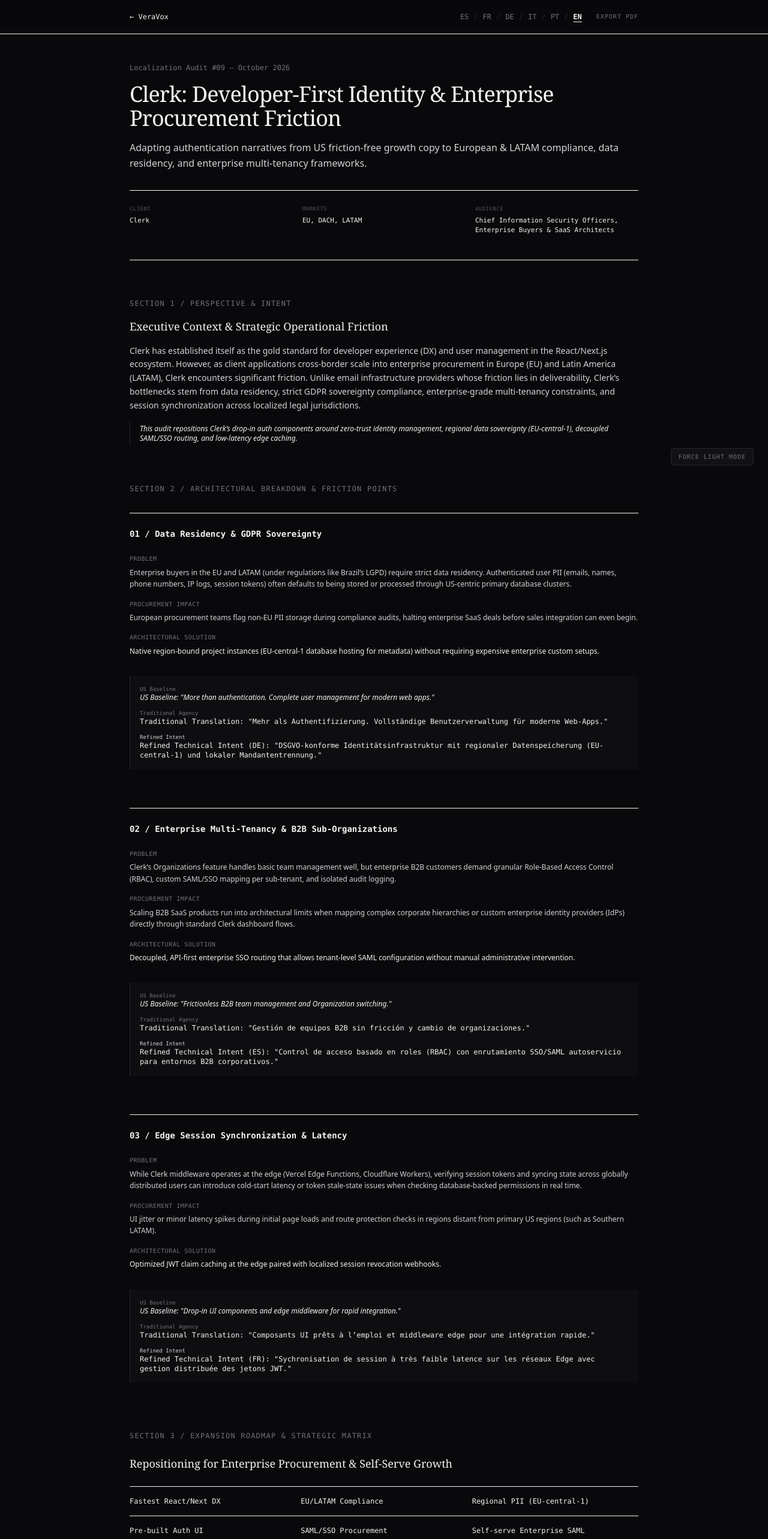
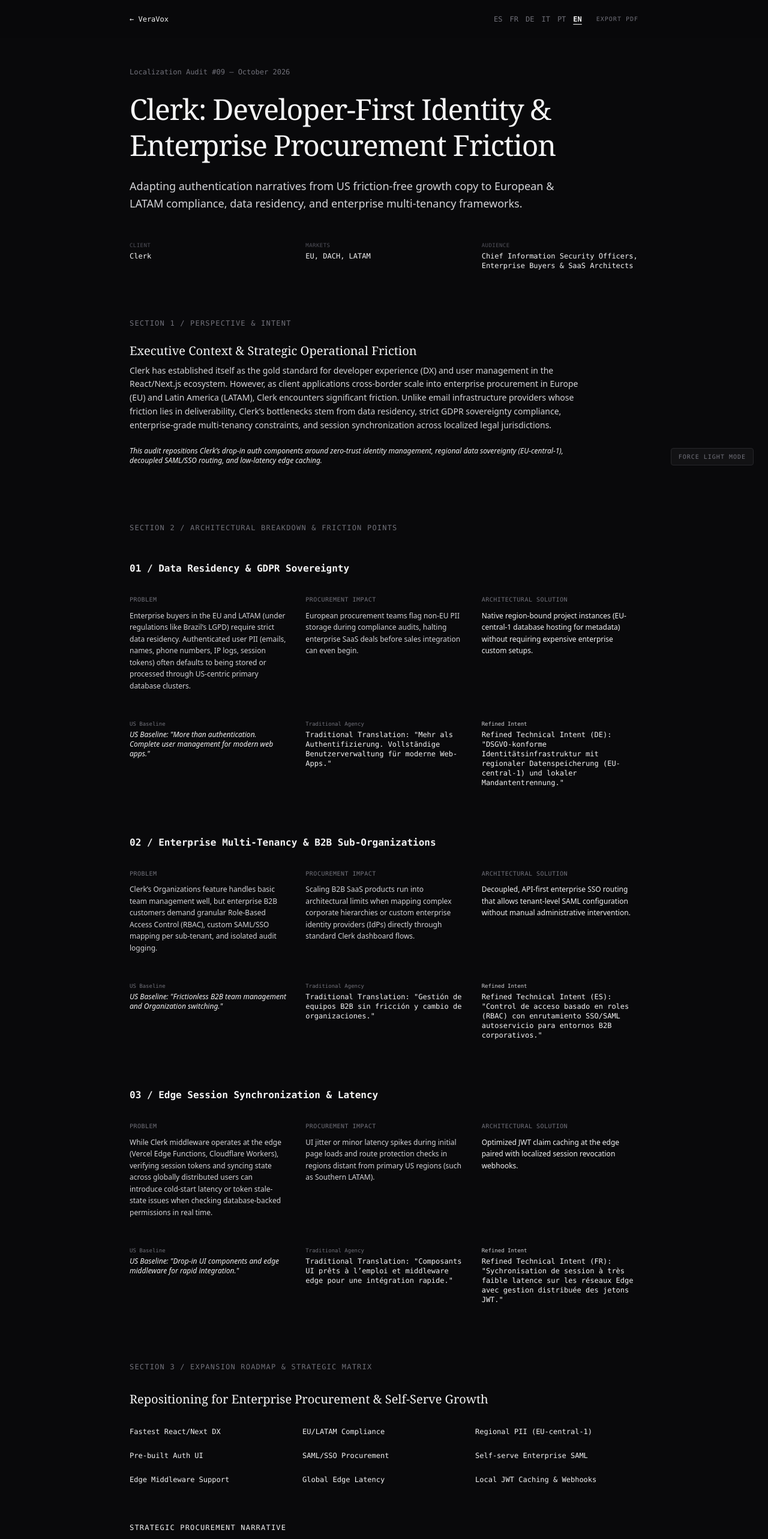
Before and after one commit to veravoxlocalization-create/Front, a Next.js app: page /audits/clerk in a window 1280 px wide. Shown: the top 2566 px of the page at 60% size. Built offline with nearby package versions, Linux system fonts and the light colour scheme.

Commit message:
Update page.tsx

```diff
--- a/app/audits/clerk/page.tsx
+++ b/app/audits/clerk/page.tsx
@@ -125,7 +125,7 @@
     summaryText: 'Um Großkunden in Europa zu gewinnen, muss Clerk vom "Indie-Liebling" zur "Enterprise-Sicherheitsplattform" reifen. Marketing und Dokumentation müssen DSGVO, SOC2 Type II und regionale Garantien gleichrangig mit Code-Beispielen präsentieren.',
 
     returnDir: '← Zurück zum Verzeichnis',
-    lblProblem: 'Problem',
+    lblProblem: 'Problema',
     lblImpact: 'Auswirkung',
     lblFix: 'Lösung',
     usBaseline: 'US-Ausgangslage',
@@ -383,7 +383,7 @@
     returnDir: '← Voltar ao Diretório',
     lblProblem: 'Problema',
     lblImpact: 'Impacto',
-    lblFix: 'Solução',
+    lblFix: 'Solución',
     usBaseline: 'Linha de Base (EUA)',
     tradAgency: 'Agência Tradicional',
     refinedIntent: 'Intenção Refinada'
@@ -435,27 +435,24 @@
           .print\\:hidden {
             display: none !important;
           }
-          .print\\:border-gray-300 {
-            border-color: #d1d5db !important;
-          }
           .print\\:text-black {
             color: #000000 !important;
           }
         }
       `}</style>
 
-      {/* MINIMAL TOP NAV */}
-      <header className="border-b border-ink-800 sticky top-0 bg-ink-950/95 backdrop-blur z-40 print:hidden">
-        <div className="max-w-4xl mx-auto px-6 h-14 flex items-center justify-between font-mono text-xs text-bone-400">
+      {/* TOP NAV — NO LINES */}
+      <header className="sticky top-0 bg-ink-950/95 backdrop-blur z-40 print:hidden">
+        <div className="max-w-4xl mx-auto px-6 h-16 flex items-center justify-between font-mono text-xs text-bone-400">
           <Link href="/" className="hover:text-bone-100 transition-colors">
             ← VeraVox
           </Link>
 
           <div className="flex items-center gap-6">
-            <div className="flex items-center gap-2">
+            <div className="flex items-center gap-3">
               {['es', 'fr', 'de', 'it', 'pt', 'en'].map((l) => (
-                <React.Fragment key={l}>
                 <button
+                  key={l}
                   onClick={() => setLang(l)}
                   className={`bg-transparent border-0 p-0 cursor-pointer transition-colors ${
                     lang === l ? 'text-bone-100 font-bold underline underline-offset-4' : 'text-bone-500 hover:text-bone-300'
@@ -463,8 +460,6 @@
                 >
                   {l.toUpperCase()}
                 </button>
-                  {l !== 'en' && <span className="text-ink-700">/</span>}
-                </React.Fragment>
               ))}
             </div>
 
@@ -479,22 +474,22 @@
       </header>
 
       {/* DOCUMENT BODY */}
-      <main className="max-w-4xl mx-auto px-6 pt-12 pb-24 print:pt-0 print:pb-0 print:px-0">
+      <main className="max-w-4xl mx-auto px-6 pt-12 pb-32 print:pt-0 print:pb-0 print:px-0">
 
         {/* HEADER */}
-        <header className="mb-16 border-b border-ink-800 pb-10 print:border-gray-300">
-          <div className="font-mono text-xs text-bone-500 mb-4 print:text-gray-600">
+        <header className="mb-20 print:mb-12">
+          <div className="font-mono text-xs text-bone-500 mb-6 print:text-gray-600">
             {t.navTag} — {t.date}
           </div>
 
-          <h1 className="font-display font-medium text-3xl md:text-4xl text-bone-100 tracking-tight mb-4 print:text-black">
+          <h1 className="font-display font-medium text-3xl md:text-5xl text-bone-100 tracking-tight mb-6 leading-tight print:text-black">
             {t.title}
           </h1>
-          <p className="text-base text-bone-300 mb-8 leading-relaxed print:text-gray-700">
+          <p className="text-base md:text-lg text-bone-300 mb-12 leading-relaxed print:text-gray-700 max-w-3xl">
             {t.subtitle}
           </p>
 
-          <div className="grid grid-cols-3 gap-4 font-mono text-[11px] text-bone-400 border-t border-ink-800 pt-6 print:border-gray-300 print:text-gray-700">
+          <div className="grid grid-cols-3 gap-8 font-mono text-xs text-bone-400 print:text-gray-700">
             <div>
               <span className="text-bone-600 block uppercase tracking-wider text-[9px] mb-1 print:text-gray-500">Client</span>
               {t.client}
@@ -511,52 +506,52 @@
         </header>
 
         {/* SECTION 1 */}
-        <section className="mb-16">
-          <h2 className="font-mono text-xs uppercase tracking-widest text-bone-500 mb-4 print:text-black print:font-bold">
+        <section className="mb-24">
+          <h2 className="font-mono text-xs uppercase tracking-widest text-bone-500 mb-6 print:text-black print:font-bold">
             {t.s1Title}
           </h2>
-          <div className="space-y-4 text-bone-200 leading-relaxed text-sm print:text-gray-800">
-            <h3 className="font-display text-lg text-bone-100 print:text-black">
+          <div className="space-y-4 text-bone-200 leading-relaxed text-sm print:text-gray-800 max-w-3xl">
+            <h3 className="font-display text-xl text-bone-100 mb-2 print:text-black">
               {t.overviewHeading}
             </h3>
-            <p className="text-bone-300">{t.overviewBody}</p>
-            <p className="text-bone-400 italic text-xs border-l border-ink-700 pl-4 py-1 print:border-gray-400 print:text-gray-600">
+            <p className="text-bone-300 leading-relaxed">{t.overviewBody}</p>
+            <p className="text-bone-400 italic text-xs pt-2 print:text-gray-600">
               {t.overviewSub}
             </p>
           </div>
         </section>
 
         {/* SECTION 2: EDITORIAL BREAKDOWN */}
-        <section className="mb-20">
-          <h2 className="font-mono text-xs uppercase tracking-widest text-bone-500 mb-8 print:text-black print:font-bold">
+        <section className="mb-24">
+          <h2 className="font-mono text-xs uppercase tracking-widest text-bone-500 mb-12 print:text-black print:font-bold">
             {t.s2Title}
           </h2>
 
-          <div className="space-y-16">
+          <div className="space-y-20">
             {blocks.map((item, idx) => (
-              <div key={idx} className="border-t border-ink-800 pt-6 print:border-gray-300">
-                <h3 className="font-mono text-sm font-semibold text-bone-100 mb-6 print:text-black">
+              <div key={idx} className="space-y-8">
+                <h3 className="font-mono text-base font-semibold text-bone-100 print:text-black">
                   {item.title}
                 </h3>
 
                 {/* ARCHITECTURAL TRIO */}
-                <div className="space-y-4 text-xs leading-relaxed mb-8">
+                <div className="grid grid-cols-1 md:grid-cols-3 gap-8 text-xs leading-relaxed">
                   <div>
-                    <span className="font-mono text-[10px] uppercase tracking-wider text-bone-500 block mb-1 print:text-gray-600">
+                    <span className="font-mono text-[10px] uppercase tracking-wider text-bone-500 block mb-2 print:text-gray-600">
                       {t.lblProblem}
                     </span>
                     <p className="text-bone-300 print:text-gray-800">{item.problem}</p>
                   </div>
 
                   <div>
-                    <span className="font-mono text-[10px] uppercase tracking-wider text-bone-500 block mb-1 print:text-gray-600">
+                    <span className="font-mono text-[10px] uppercase tracking-wider text-bone-500 block mb-2 print:text-gray-600">
                       {t.lblImpact}
                     </span>
                     <p className="text-bone-300 print:text-gray-800">{item.impact}</p>
                   </div>
 
                   <div>
-                    <span className="font-mono text-[10px] uppercase tracking-wider text-bone-500 block mb-1 print:text-gray-600">
+                    <span className="font-mono text-[10px] uppercase tracking-wider text-bone-500 block mb-2 print:text-gray-600">
                       {t.lblFix}
                     </span>
                     <p className="text-bone-200 print:text-black">{item.fix}</p>
@@ -564,18 +559,20 @@
                 </div>
 
                 {/* COPY COMPARISON */}
-                <div className="bg-ink-900/60 p-4 border-l border-ink-700 space-y-3 text-xs print:bg-gray-50 print:border-gray-400">
+                <div className="space-y-4 text-xs pt-4">
+                  <div className="grid grid-cols-1 md:grid-cols-3 gap-8">
                     <div>
-                    <span className="font-mono text-[9px] text-bone-500 block print:text-gray-500">{t.usBaseline}</span>
+                      <span className="font-mono text-[9px] text-bone-500 block mb-1 print:text-gray-500">{t.usBaseline}</span>
                       <p className="text-bone-400 italic print:text-gray-700">{item.us}</p>
                     </div>
                     <div>
-                    <span className="font-mono text-[9px] text-bone-500 block print:text-gray-500">{t.tradAgency}</span>
+                      <span className="font-mono text-[9px] text-bone-500 block mb-1 print:text-gray-500">{t.tradAgency}</span>
                       <p className="text-bone-400 font-mono print:text-gray-700">{item.trad}</p>
                     </div>
                     <div>
-                    <span className="font-mono text-[9px] text-bone-300 block print:text-black">{t.refinedIntent}</span>
+                      <span className="font-mono text-[9px] text-bone-300 block mb-1 print:text-black">{t.refinedIntent}</span>
                       <p className="text-bone-100 font-mono font-medium print:text-black">{item.refined}</p>
+                    </div>
                   </div>
                 </div>
               </div>
@@ -584,33 +581,33 @@
         </section>
 
         {/* SECTION 3: ROADMAP & MATRIX */}
-        <section className="mb-20">
-          <h2 className="font-mono text-xs uppercase tracking-widest text-bone-500 mb-6 print:text-black print:font-bold">
+        <section className="mb-24">
+          <h2 className="font-mono text-xs uppercase tracking-widest text-bone-500 mb-8 print:text-black print:font-bold">
             {t.s3Title}
           </h2>
 
-          <h3 className="font-display text-lg text-bone-100 mb-6 print:text-black">{t.s3Heading}</h3>
+          <h3 className="font-display text-xl text-bone-100 mb-8 print:text-black">{t.s3Heading}</h3>
 
-          {/* MINIMAL ROADMAP LIST */}
-          <div className="border-t border-ink-800 divide-y divide-ink-800 font-mono text-xs mb-12 print:border-gray-300 print:divide-gray-300">
-            <div className="py-4 grid grid-cols-1 md:grid-cols-3 gap-2">
+          {/* MINIMAL ROADMAP SPACING */}
+          <div className="space-y-6 font-mono text-xs mb-16">
+            <div className="grid grid-cols-1 md:grid-cols-3 gap-4">
               <span className="text-bone-100 print:text-black">{t.r1Strength}</span>
               <span className="text-bone-400 print:text-gray-600">{t.r1Bottleneck}</span>
               <span className="text-bone-200 font-medium print:text-black">{t.r1Solution}</span>
             </div>
-            <div className="py-4 grid grid-cols-1 md:grid-cols-3 gap-2">
+            <div className="grid grid-cols-1 md:grid-cols-3 gap-4">
               <span className="text-bone-100 print:text-black">{t.r2Strength}</span>
               <span className="text-bone-400 print:text-gray-600">{t.r2Bottleneck}</span>
               <span className="text-bone-200 font-medium print:text-black">{t.r2Solution}</span>
             </div>
-            <div className="py-4 grid grid-cols-1 md:grid-cols-3 gap-2">
+            <div className="grid grid-cols-1 md:grid-cols-3 gap-4">
               <span className="text-bone-100 print:text-black">{t.r3Strength}</span>
               <span className="text-bone-400 print:text-gray-600">{t.r3Bottleneck}</span>
               <span className="text-bone-200 font-medium print:text-black">{t.r3Solution}</span>
             </div>
           </div>
 
-          <div className="space-y-3 border-t border-ink-800 pt-6 print:border-gray-300">
+          <div className="space-y-3 max-w-3xl">
             <h4 className="font-mono text-xs uppercase tracking-widest text-bone-400 print:text-black print:font-bold">
               {t.summaryHeading}
             </h4>
@@ -621,7 +618,7 @@
         </section>
 
         {/* FOOTER LINK */}
-        <div className="mt-20 pt-8 border-t border-ink-800 print:hidden">
+        <div className="mt-24 print:hidden">
           <Link href="/" className="font-mono text-xs text-bone-500 hover:text-bone-100 transition-colors">
             {t.returnDir}
           </Link>
```
Lines whose indentation alone changed are shown as unchanged.
